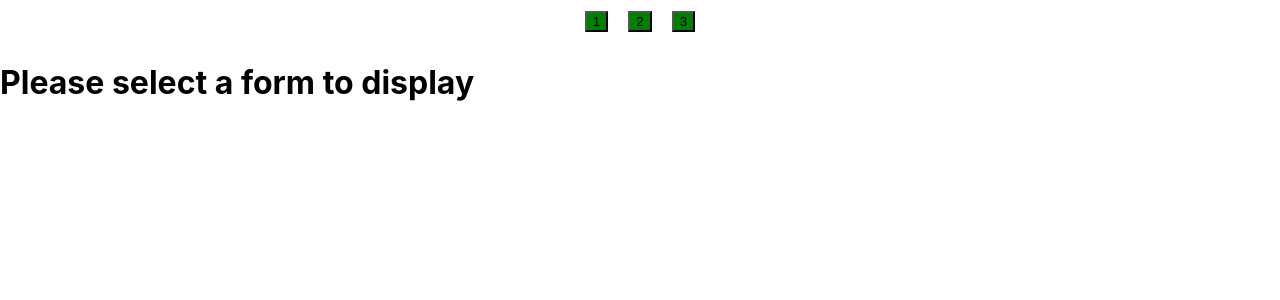
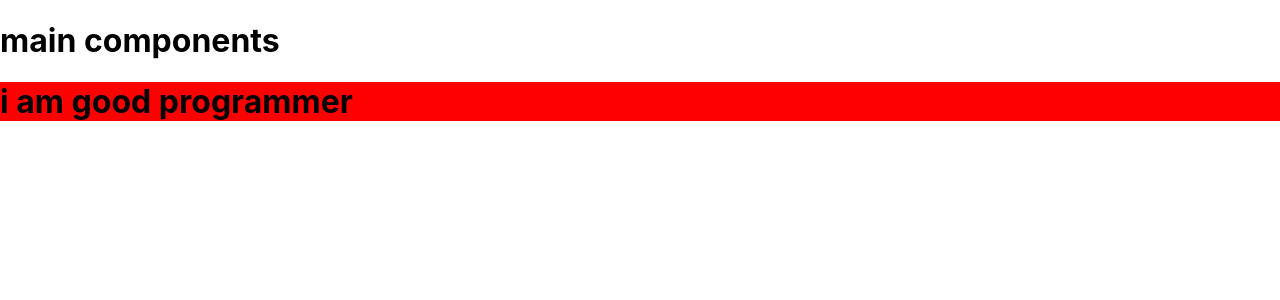
Before and after one commit to aniket2727/typescriptreact, a React (Create React App) app in the folder my-app/: page / in a window 1280 px wide. Shown: the top 300 px of the page. Built offline with nearby package versions, Linux system fonts and the light colour scheme.

Commit message:
add code

```diff
--- a/my-app/src/App.tsx
+++ b/my-app/src/App.tsx
@@ -11,11 +11,11 @@ import Code9 from './compoent/Code9';
 import Code10 from './compoent/Code10';
 import Code11 from './compoent/Code11';
 import Code12 from './compoent/Code12';
-
+import Maincomponentforhoc from './compoent/Code13';
 function App() {
   return (
     <div className="App">
-      <Code12/>
+      <Maincomponentforhoc/>
     </div>
   );
 }
--- /dev/null
+++ b/my-app/src/compoent/Code13.tsx
@@ -0,0 +1,40 @@
+
+
+
+// code is written by aniket kadam
+// hoc
+
+
+
+
+const Hoc=(Wrapper:React.ComponentType<any>)=>{
+    return(props:any)=>{
+      return   <Wrapper color='red' {...props}/>
+    }
+};
+
+
+const Printline=({color}:{color:any})=>{
+   return(
+    <div>
+        <h1 style={{backgroundColor:color}}>i am good programmer</h1>
+    </div>
+   )
+}
+
+// wrapping the compoent with hoc
+const Hoccomponent=Hoc(Printline)
+
+const Maincomponentforhoc=()=>{
+    return(
+        <div>
+             <h1>main components</h1>
+             <Hoccomponent/>
+        </div>
+    )
+};
+
+
+
+
+export default Maincomponentforhoc;
```
